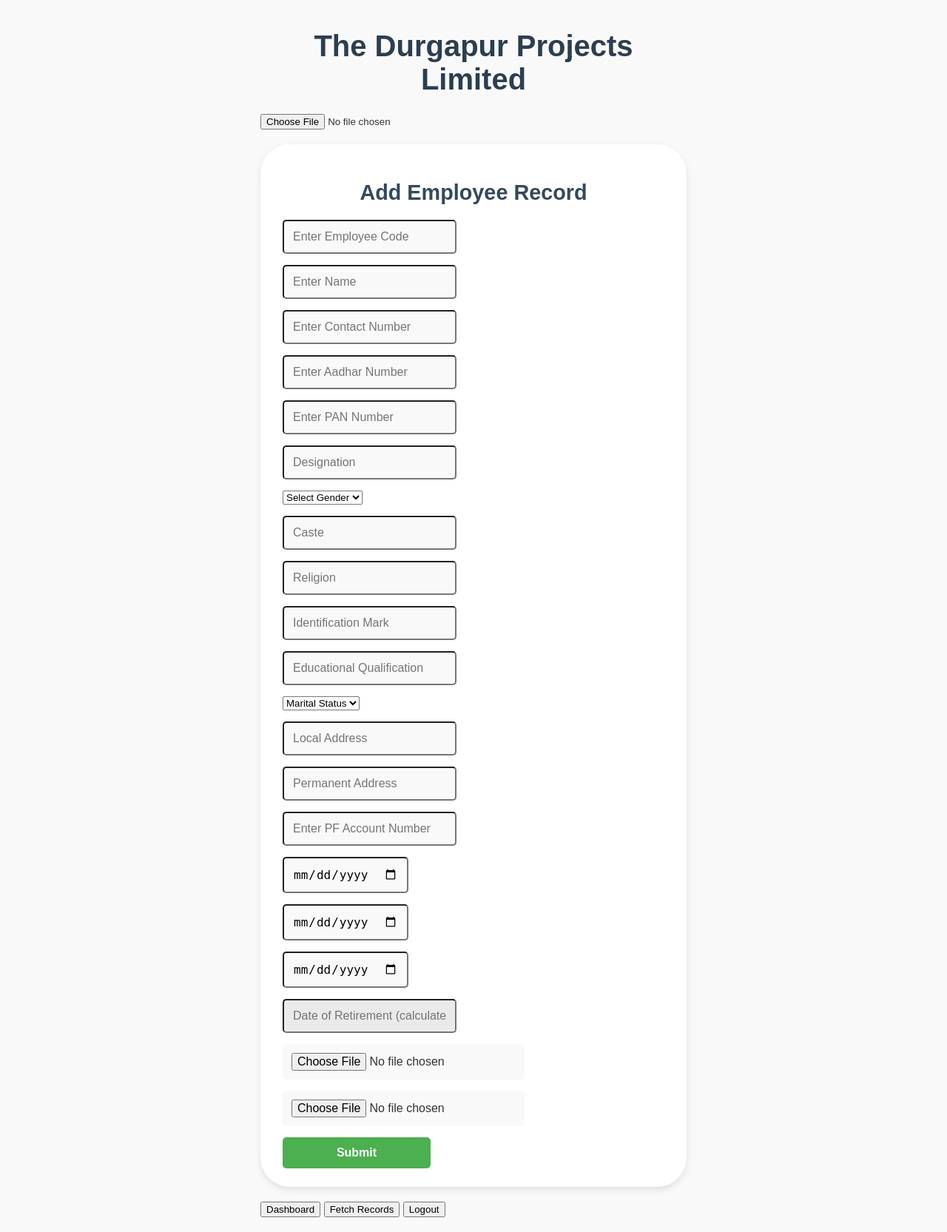
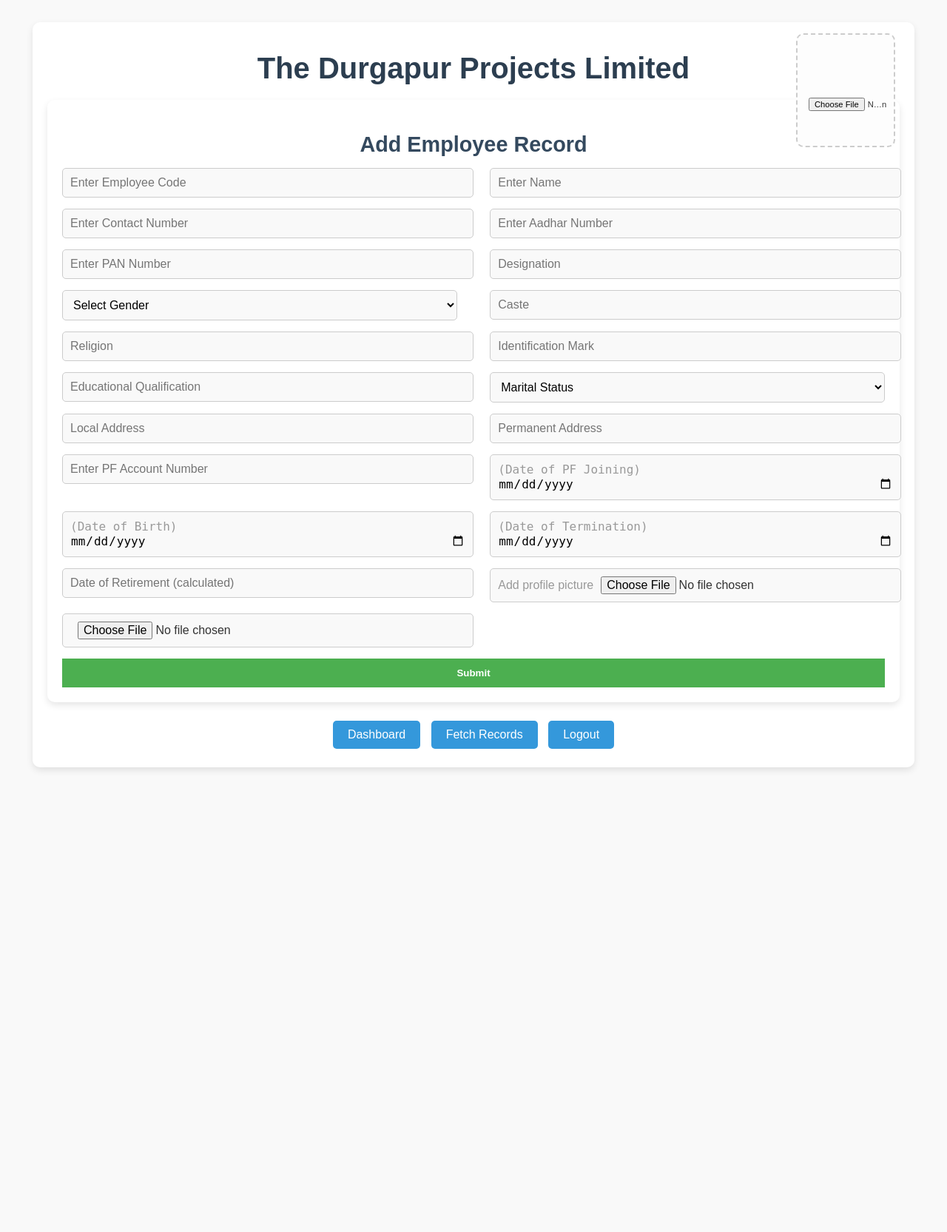
Before and after one commit to Rohan25096/s_Proj, a PHP site: page / in a window 1280 px wide. Shown: the whole page at 74% size. After the commit the page ends 1041 px from the top, so only its background shows below. Run offline with PHP 8.4, Linux system fonts and the light colour scheme.

Commit message:
Updated styles.css

```diff
--- a/styles.css
+++ b/styles.css
@@ -5,6 +5,17 @@
     padding: 0;
     background-color: #f9f9f9;
     color: #333;
+}
+
+/* Centered Container */
+.container {
+    width: 90%;
+    max-width: 1200px;
+    margin: 30px auto;
+    padding: 20px;
+    background: #ffffff;
+    border-radius: 10px;
+    box-shadow: 0px 4px 10px rgba(0, 0, 0, 0.1);
 }
 
 /* Header Styles */
@@ -22,132 +33,60 @@
     margin-bottom: 15px;
 }
 
-/* Container */
-.container {
-    width: 45%;
-    max-width: 1200px;
-    margin: 0 auto;
+/* Form Section */
+.form-section {
     padding: 20px;
-    border:#e74c3c;
+    border-radius: 10px;
+    box-shadow: 0px 4px 10px rgba(0, 0, 0, 0.1);
 }
 
-
-/* Dashboard Button Styles */
-.dashboard {
-    position: absolute;
-    top: 20px;
-    left: 40px;
+/* Form Layout */
+form {
+    display: flex;
+    flex-wrap: wrap;
+    gap: 15px;
+    justify-content: space-between;
 }
 
-.dashboard form button {
-    background-color: #044a8c;
-    color: white;
-    font-size: 0.9rem; /* Reduced font size for a smaller button */
-    padding: 5px 10px; /* Smaller padding for a compact look */
-    border: none;
-    border-radius: 5px;
-    cursor: pointer;
-    font-weight: bold;
-    transition: background-color 0.3s ease, transform 0.2s ease;
-}
-
-.dashboard form button:hover {
-    background-color: #044a8c;
-    transform: translateY(-2px);
-}
-
-.dashboard form button:active {
-    transform: translateY(1px);
-}
-
-
-/* Logout Button Styles */
-.logout {
-    position: absolute;
-    top: 20px;
-    right: 20px;
-}
-
-.logout form button {
-    background-color: #e74c3c;
-    color: white;
-    font-size: 0.9rem; /* Reduced font size for a smaller button */
-    padding: 5px 10px; /* Smaller padding for a compact look */
-    border: none;
-    border-radius: 5px;
-    cursor: pointer;
-    font-weight: bold;
-    transition: background-color 0.3s ease, transform 0.2s ease;
-}
-
-.logout form button:hover {
-    background-color: #c0392b;
-    transform: translateY(-2px);
-}
-
-.logout form button:active {
-    transform: translateY(1px);
-}
-
-
-/* Form Sections */
-.form-section {
-    background: #ffffff;
-    margin: 20px 0;
-    padding: 25px 30px;
-    border:#333;
-    box-shadow: 0px 4px 10px rgba(0, 0, 0, 0.1);
-    border-radius: 40px;
-    transition: transform 0.2s ease;
-}
-
-.form-section:hover {
-    transform: translateY(-3px);
-}
-
-.form-section h2 {
-    margin-bottom: 20px;
-    font-weight: 600;
-}
-
-/* Forms */
-form {
+/* Two-column layout */
+.form-row {
+    width: 48%;
     display: flex;
     flex-direction: column;
-    gap: 15px;
-    width: 200px;    /* ? ? */
 }
 
 form input[type="text"],
 form input[type="file"],
 form input[type="date"],
-form input[readonly],
-form button {
+form input[type="email"],
+form input[type="number"],
+form select {
+    width: 100%;
+    padding: 10px;
     font-size: 1rem;
-    padding: 12px;
+    border: 1px solid #ccc;
     border-radius: 5px;
-    background-color: #f9f9f9;
+    background: #f9f9f9;
+    transition: 0.3s ease;
 }
 
-form input[type="text"]:focus,
-form input[type="file"]:focus,
-form input[type="date"]:focus {
+/* Input Focus Effect */
+form input:focus,
+form select:focus {
+    outline: none;
     border-color: #4CAF50;
     box-shadow: 0px 0px 5px rgba(76, 175, 80, 0.5);
-    outline: none;
 }
 
-form input[readonly] {
-    cursor: not-allowed;
-    background-color: #eaeaea;
-}
-
+/* Buttons */
 form button {
+    width: 100%;
     background-color: #4CAF50;
     color: white;
+    font-weight: bold;
     border: none;
+    padding: 12px;
     cursor: pointer;
-    font-weight: bold;
     transition: background-color 0.3s ease, transform 0.2s ease;
 }
 
@@ -160,29 +99,99 @@
     transform: translateY(1px);
 }
 
-/* Fetch Section */
-.fetch-section {
-    margin-top: 40px;
+/* Photo Upload Section - Smaller & Properly Positioned */
+.photo-upload {
+    width: 120px; /* Reduced size */
+    height: 140px; /* Maintain aspect ratio */
     text-align: center;
+    border: 2px dashed #ccc;
+    border-radius: 10px;
+    padding: 5px;
+    background-color: #fdfdfd;
+    position: absolute;
+    right: 70px; /* Adjusted positioning */
+    top: 45px;
+    display: flex;
+    flex-direction: column;
+    align-items: center;
+    justify-content: center;
 }
 
-.fetch-section input {
-    width: 50%;
-    margin-bottom: 10px;
+/* Fix Image Preview */
+.photo-upload img {
+    width: 100px; /* Adjusted size */
+    height: 120px; /* Keep proportional */
+    object-fit: cover; /* Ensures it fills the space */
+    border-radius: 5px;
+    display: none; /* Hide initially */
+}
+
+/* File Input Styling */
+.photo-upload input[type="file"] {
+    width: 100%;
+    font-size: 0.7rem; /* Smaller font */
+}
+
+
+
+/* Navigation Buttons */
+.navigation-buttons {
+    text-align: center;
+    margin-top: 20px;
+}
+
+.navigation-buttons button {
+    margin: 5px;
+    padding: 10px 20px;
+    background-color: #3498db;
+    color: white;
+    font-size: 1rem;
+    border: none;
+    border-radius: 5px;
+    cursor: pointer;
+    transition: background-color 0.3s ease, transform 0.2s ease;
+}
+
+.navigation-buttons button:hover {
+    background-color: #2980b9;
+    transform: translateY(-2px);
+}
+
+.navigation-buttons button:active {
+    transform: translateY(1px);
 }
 
 /* Responsive Design */
 @media (max-width: 768px) {
-    form input[type="text"],
-    form input[type="file"],
-    form input[type="date"],
-    form input[readonly],
-    form button {
-        font-size: 1rem;
-        padding: 10px;
+    .form-row {
+        width: 100%;
     }
 
-    .fetch-section input {
-        width: 100%;
+    .photo-upload {
+        position: static;
+        margin: 20px auto;
+        width: 200px;
     }
 }
+
+/*Placeholder for dates*/
+
+input[type="date"]::before {
+    content: attr(placeholder);
+    color: #999;
+    margin-right: 10px;
+}
+input[type="date"]:focus::before {
+    content: "";
+}
+
+/*Placeholder for photo*/
+
+input[type="file"]::before {
+    content: attr(placeholder);
+    color: #999;
+    margin-right: 10px;
+}
+input[type="file"]:focus::before {
+    content: "";
+}
```
